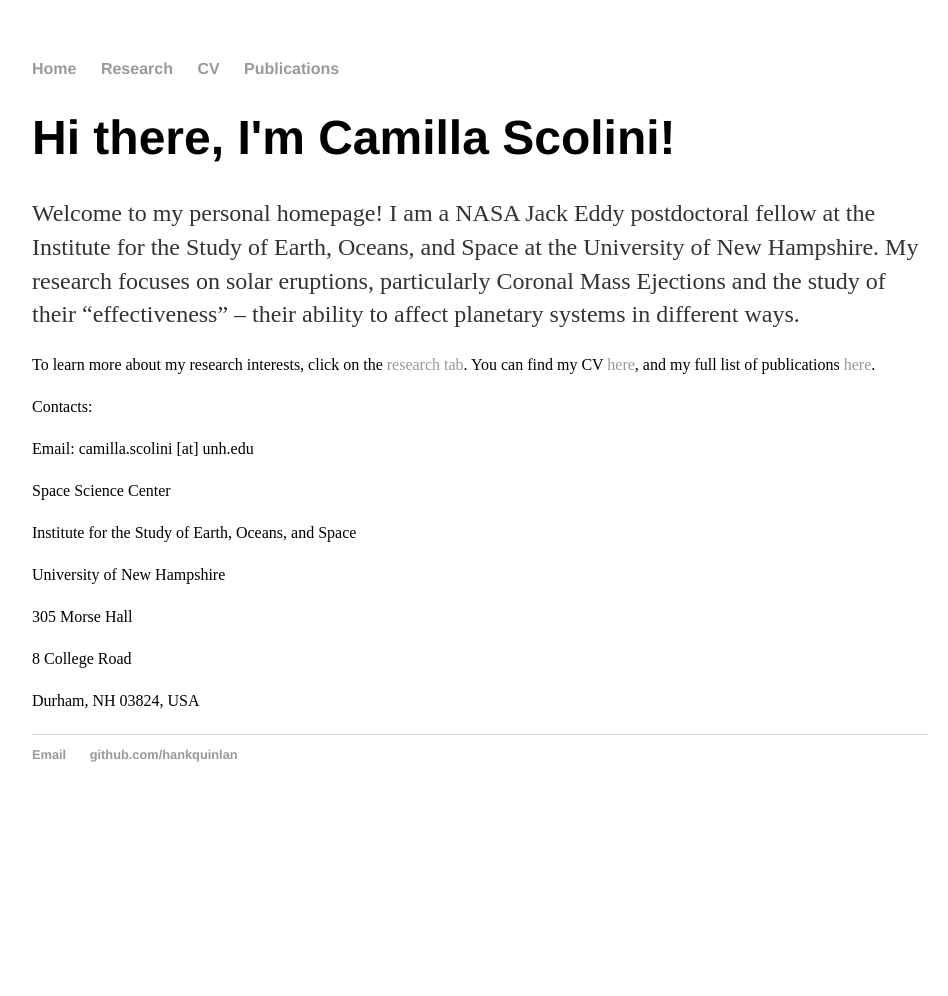
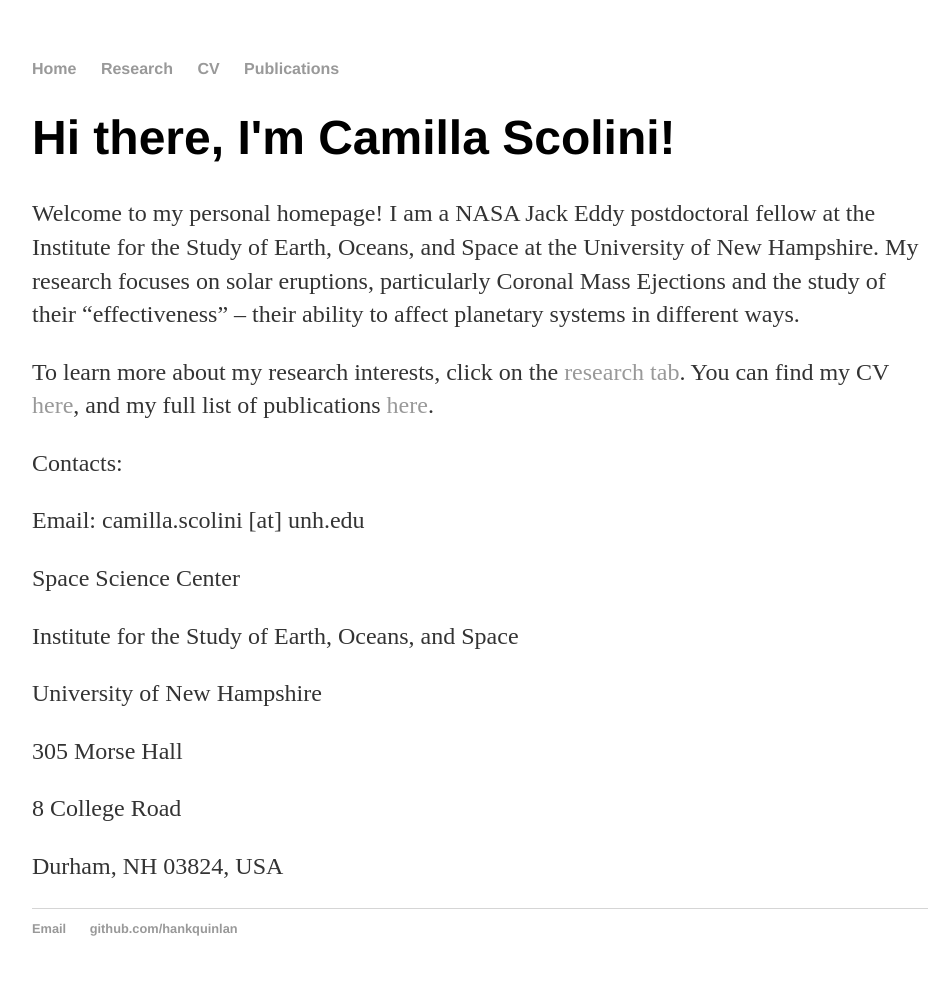
Before and after one commit to scolini/scolini.github.io, a Jekyll site: the page built from index.html, in a window 1280 px wide. Shown: the whole page, without its empty margins (160-1108 px from the left). Built offline with Jekyll 4.4.1, drawn with Linux system fonts in a browser that asks for light colours; before the commit the page ends 900 px from its top, so only the background shows below that.

```diff
--- a/index.html
+++ b/index.html
@@ -12,20 +12,20 @@ title: Camilla Scolini
 		particularly Coronal Mass Ejections and the study of their “effectiveness”
 		– their ability to affect planetary systems in different ways.</p>
 
-	</p>To learn more about my research interests, click on the <a href="/research">research tab</a>.
+	<p>To learn more about my research interests, click on the <a href="/research">research tab</a>.
 		You can find my CV <a href="/cv">here</a>, and my full list of publications <a href="/publications">here</a>.</p>
 
-	</p>Contacts:</p>
+	<p>Contacts:</p>
 
-	</p>Email: camilla.scolini [at] unh.edu</p>
+	<p>Email: camilla.scolini [at] unh.edu</p>
 
-	</p>Space Science Center</p>
-	</p>Institute for the Study of Earth, Oceans, and Space</p>
-	</p>University of New Hampshire</p>
+	<p>Space Science Center</p>
+	<p>Institute for the Study of Earth, Oceans, and Space</p>
+	<p>University of New Hampshire</p>
 
-	</p>305 Morse Hall</p>
-	</p>8 College Road</p>
-	</p>Durham, NH 03824, USA</p>
+	<p>305 Morse Hall</p>
+	<p>8 College Road</p>
+	<p>Durham, NH 03824, USA</p>
 
 
 </div><!-- /.blurb -->
```
